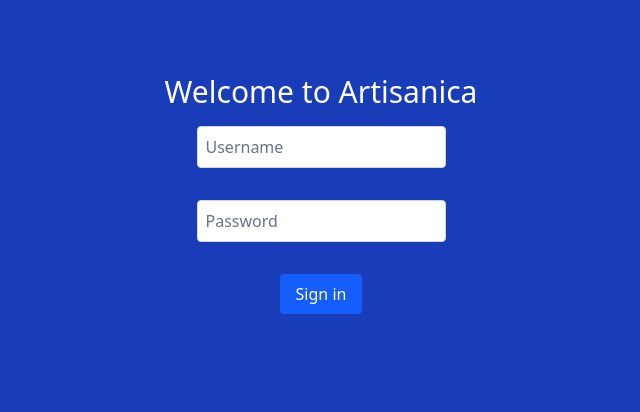
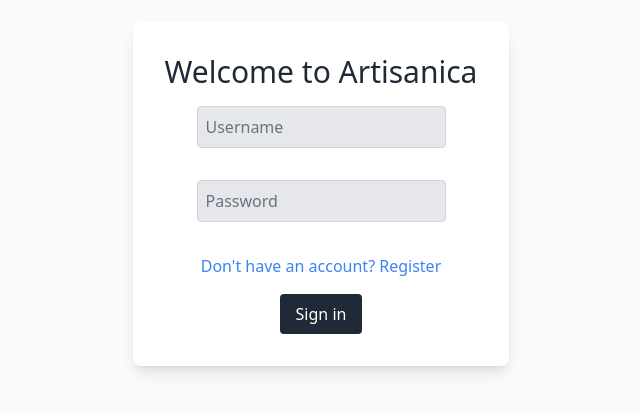
Before and after one commit to emadgit/Artisanica, a SvelteKit app in the folder artisanica/: page / in a window 1280 px wide. Shown: the part 206-618 px from the top of the page, without its empty margins (319-959 px from the left). Built offline with nearby package versions, Linux system fonts and the light colour scheme.

Commit message:
styling the login page

```diff
--- a/artisanica/src/routes/+page.svelte
+++ b/artisanica/src/routes/+page.svelte
@@ -1,11 +1,13 @@
-<div class="flex flex-row w-full h-screen bg-blue-950 items-center justify-center">
-    <div class=" flex flex-col items-center justify-center w-full h-full bg-blue-800 gap-4">
-    <form class="flex flex-col items-center justify-center w-full h-full gap-4">
-        <h1 class="text-3xl text-center text-white">Welcome to Artisanica</h1>
-        <input type="text" placeholder="Username" class="p-2 mb-4 border border-gray-300 rounded" />
-        <input type="text" placeholder="Password" class="p-2 mb-4 border border-gray-300 rounded" />
+<div class="flex flex-row w-full h-screen bg-[#F9FAFB] items-center justify-center">
+    <div class=" flex flex-col items-center justify-center w-full h-ful gap-4">
+    <form class="flex flex-col items-center justify-center w-fit h-fit p-8 gap-4 bg-[#fff] rounded-lg shadow-lg">
+        <h1 class="text-3xl text-[#1F2937] text-center">Welcome to Artisanica</h1>
+        <input type="text" placeholder="Username" class="p-2 mb-4 border border-gray-300 rounded bg-[#E5E7EB]" />
+        <input type="text" placeholder="Password" class="p-2 mb-4 border border-gray-300 rounded bg-[#E5E7EB]" />
 
-        <button class="px-4 py-2 text-white bg-blue-600 rounded">Sign in</button>
+        <a href="/register" class="text-[#3B82F6] hover:underline">Don't have an account? Register</a>
+
+        <button class="px-4 py-2 bg-[#1F2937] text-[#fff] rounded">Sign in</button>
     </form>
     </div>
 </div>
```
